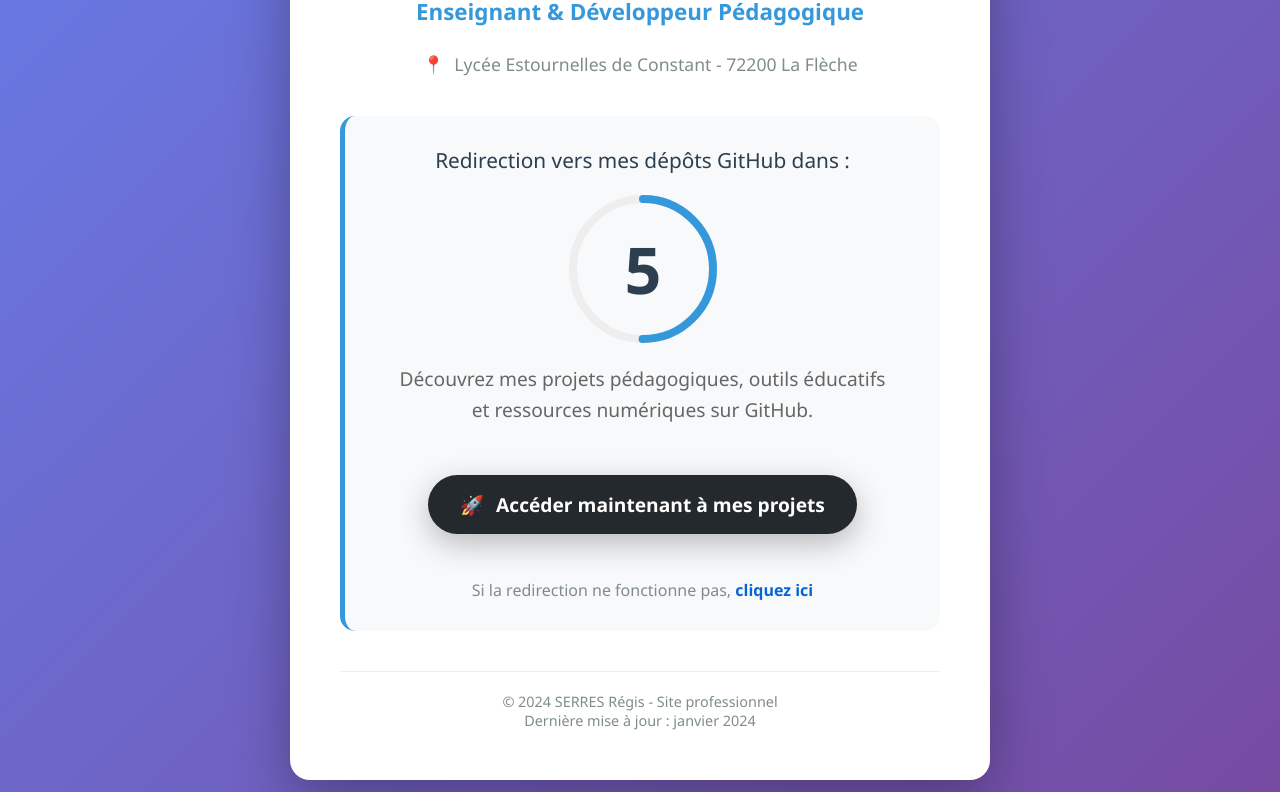
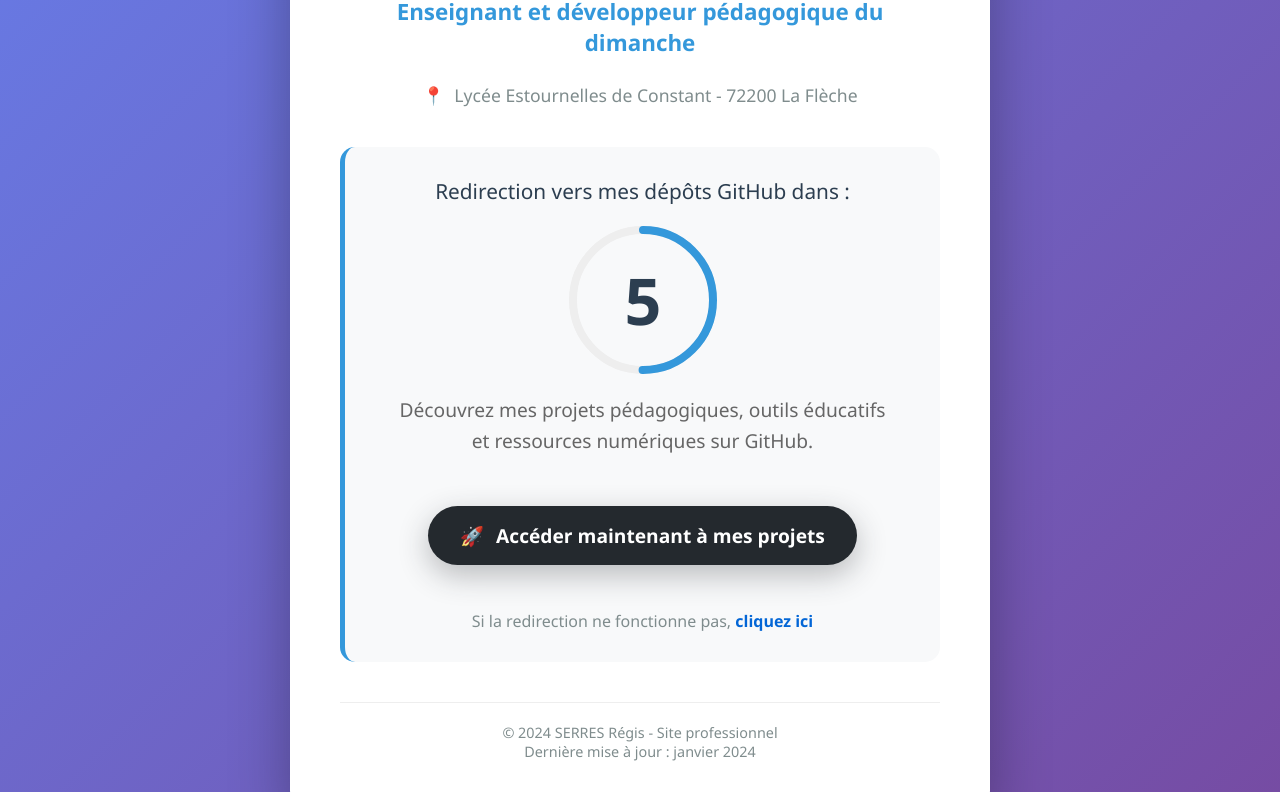
Before and after one commit to serres-regis-prof-estournelles/serres-regis-prof-estournelles.github.io, a plain HTML site: page index.html in a window 1280 px wide. Shown: the part 290-1082 px from the top of the page. Drawn offline with Linux system fonts and the light colour scheme.

Commit message:
CE DOSSIER NE NOUS SERA D'AUCUNE UTILITE

```diff
--- a/index.html
+++ b/index.html
@@ -223,7 +223,7 @@
     <div class="container">
         <div class="avatar">SR</div>
         <h1>SERRES Régis</h1>
-        <p class="subtitle">Enseignant & Développeur Pédagogique</p>
+        <p class="subtitle">Enseignant et développeur pédagogique du dimanche</p>
         <div class="location">
             <span>📍</span>
             <span>Lycée Estournelles de Constant - 72200 La Flèche</span>
```
